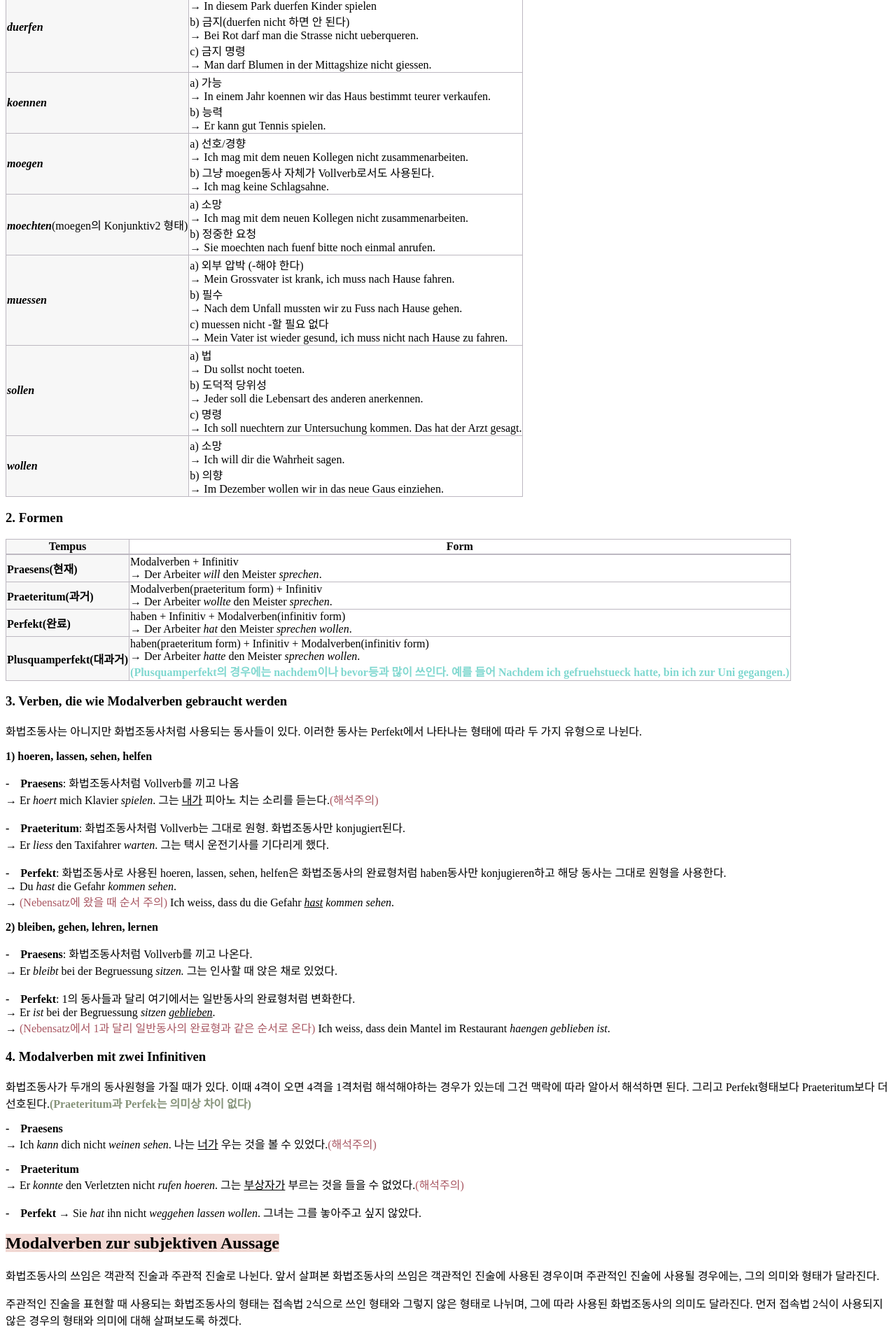
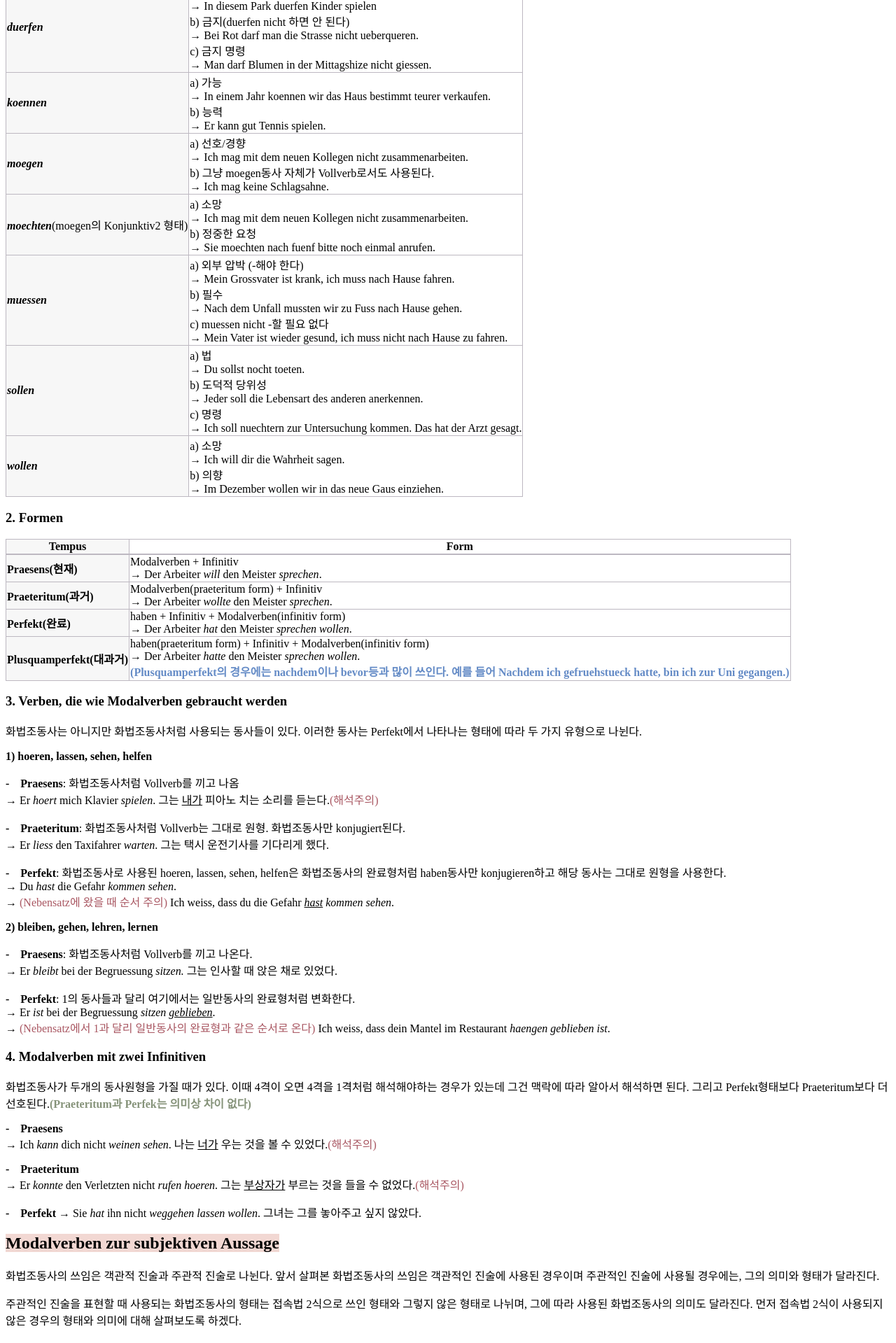
Before and after one commit to finddme/finddme.github.io, a Jekyll site: the page built from _posts/2021-01-24-DeutschGrammtik.md, in a window 1280 px wide. Shown: the part 713-2632 px from the top of the page at 70% size. Built offline with Jekyll 4.4.1, drawn with Linux system fonts in a browser that asks for light colours.

Commit message:
Update 2021-01-24-DeutschGrammtik.md

```diff
--- a/_posts/2021-01-24-DeutschGrammtik.md
+++ b/_posts/2021-01-24-DeutschGrammtik.md
@@ -85,7 +85,7 @@ Modalverben(화법조동사)는 행동의 태도를 나타내주는 동사라서
        <tr><td class="line3"><strong>Praesens(현재)</strong></td><td class="line">Modalverben + Infinitiv<br> → Der Arbeiter <em>will</em> den Meister <em>sprechen</em>.</td></tr>
        <tr><td class="line3"><strong>Praeteritum(과거)</strong></td><td class="line">Modalverben(praeteritum form) + Infinitiv<br> → Der Arbeiter <em>wollte</em> den Meister <em>sprechen</em>.</td></tr>
        <tr><td class="line3"><strong>Perfekt(완료)</strong></td><td class="line">haben + Infinitiv + Modalverben(infinitiv form)<br> → Der Arbeiter <em>hat</em> den Meister <em>sprechen wollen</em>.</td></tr>
-       <tr><td class="line3"><strong>Plusquamperfekt(대과거)</strong></td><td class="line">haben(praeteritum form) + Infinitiv + Modalverben(infinitiv form)<br> → Der Arbeiter <em>hatte</em> den Meister <em>sprechen wollen</em>.<br> <span style="color:#81D8D0; font-weight: bold;">(Plusquamperfekt의 경우에는 nachdem이나 bevor등과 많이 쓰인다. 예를 들어 Nachdem ich gefruehstueck hatte, bin ich zur Uni gegangen.)</span>
+       <tr><td class="line3"><strong>Plusquamperfekt(대과거)</strong></td><td class="line">haben(praeteritum form) + Infinitiv + Modalverben(infinitiv form)<br> → Der Arbeiter <em>hatte</em> den Meister <em>sprechen wollen</em>.<br> <span style="color:#648BC6; font-weight: bold;">(Plusquamperfekt의 경우에는 nachdem이나 bevor등과 많이 쓰인다. 예를 들어 Nachdem ich gefruehstueck hatte, bin ich zur Uni gegangen.)</span>
 </td></tr>
    </table>
  </body>
```
